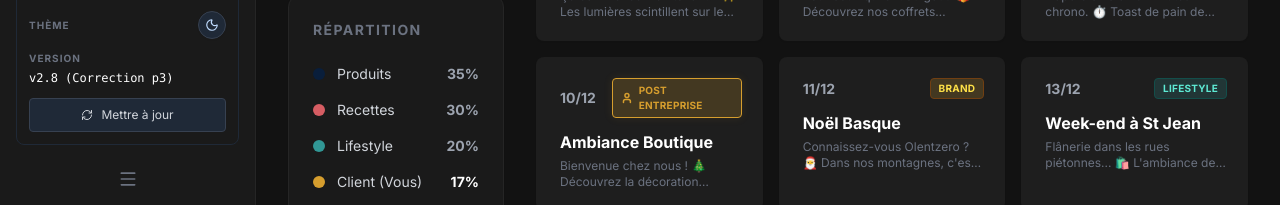
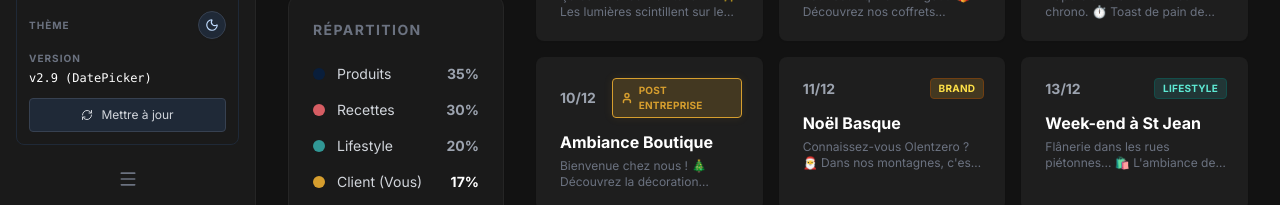
Before and after one commit to bertrandXipi/insta-automator, a React (Vite) app: page / in a window 1280 px wide. Shown: the part 587-792 px from the top of the page. Built offline with nearby package versions, Linux system fonts and the light colour scheme; no server answers; the database is empty.

Commit message:
chore: bump version v2.9 pour test CI/CD

```diff
--- a/constants.ts
+++ b/constants.ts
@@ -3,7 +3,7 @@
 import { Post } from './types';
 
 // Augmentez ce numéro à chaque fois que vous modifiez le code pour que l'équipe puisse vérifier
-export const APP_VERSION = "v2.8 (Correction p3)";
+export const APP_VERSION = "v2.9 (DatePicker)";
 
 export const STRATEGY_HASHTAGS = [
   "#JeanDeLuz", "#PaysBasque", "#NoelBasque", "#CharcuterieBasque",
```
